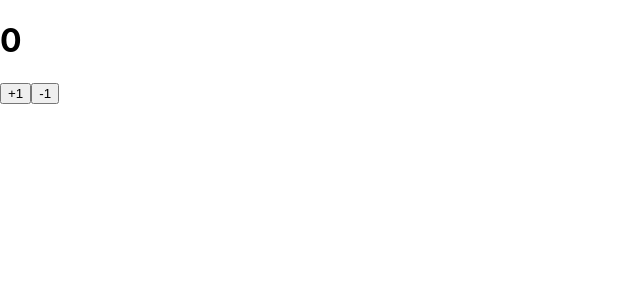
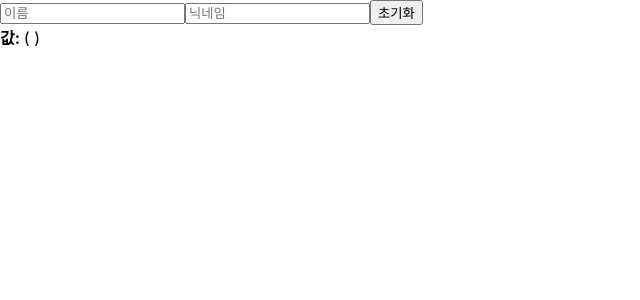
Before and after one commit to kimho314/WebFullStack, a React (Create React App) app in the folder react/my-app/: page / in a window 1280 px wide. Shown: the top 300 px of the page, without its empty margins (0-640 px from the left). Built offline with nearby package versions, Linux system fonts and the light colour scheme.

Commit message:
add inputsample.js

```diff
--- a/react/my-app/src/App.js
+++ b/react/my-app/src/App.js
@@ -2,6 +2,7 @@
 // import Hello from './Hello';
 // import Wrapper from './Wrapper';
 import Counter from './Counter';
+import InputSample from './inputSample';
 
 function App() {
   return (
@@ -9,7 +10,8 @@
     //   <Hello color='pink' />
     //   <Hello name='react' color='red' isSpecial={true} />
     // </Wrapper>
-    <Counter />
+    // <Counter />
+    <InputSample />
   );
 }
 
--- /dev/null
+++ b/react/my-app/src/inputSample.js
@@ -0,0 +1,50 @@
+import React, { useState, useRef } from 'react';
+
+function InputSample() {
+    // const [text, setText] = useState('');
+    const [inputs, setInputs] = useState({
+        name: '',
+        nickname: '',
+    });
+
+    const nameInput = useRef();
+
+    const { name, nickname } = inputs;
+
+    const onChange = (e) => {
+        const { name, value } = e.target;
+        console.log(e.target.name);
+        console.log(e.target.value);
+
+        setInputs({
+            ...inputs,
+            [name]: value,
+        });
+        // setText(e.target.value);
+    };
+
+    const onReset = () => {
+        // setText('');
+        setInputs({
+            name: '',
+            nickname: '',
+        });
+        nameInput.current.focus();
+    };
+
+    return (
+        <div>
+            <input name="name" placeholder="이름" onChange={onChange} value={name} ref={nameInput} />
+            <input name="nickname" placeholder="닉네임" onChange={onChange} value={nickname} />
+            {/* <input onChange={onChange} value={text} /> */}
+            <button onClick={onReset}>초기화</button>
+            <div>
+                <b>값: </b>
+                {/* {text} */}
+                {name} ( {nickname} )
+            </div>
+        </div>
+    );
+}
+
+export default InputSample;
```
